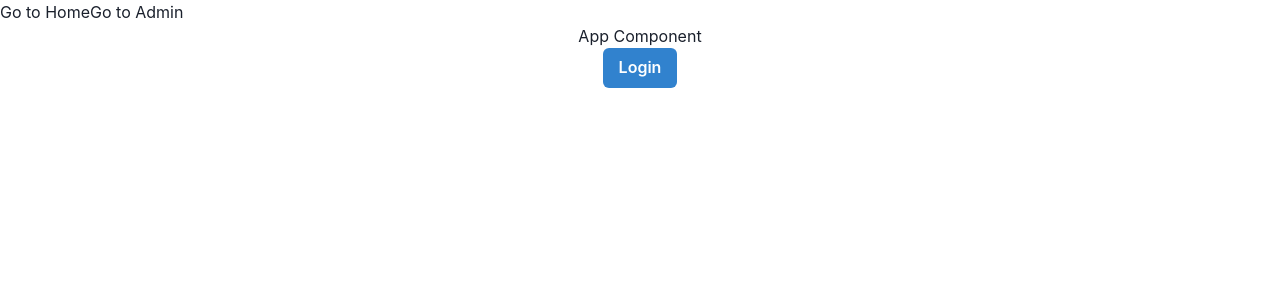
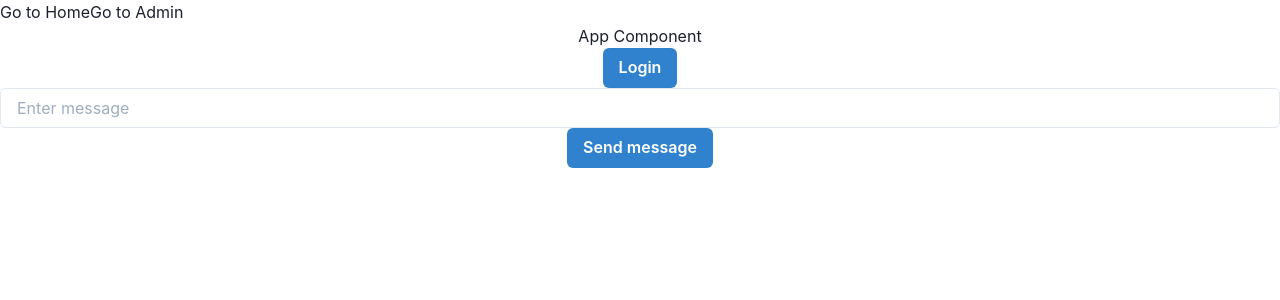
Before and after one commit to seachai/jet-communications, a React (Create React App) app: page / in a window 1280 px wide. Shown: the top 300 px of the page. Built offline with nearby package versions, Linux system fonts and the light colour scheme.

Commit message:
websockets in progress

```diff
--- a/package.json
+++ b/package.json
@@ -13,6 +13,7 @@
     "@types/node": "^12.0.0",
     "@types/react": "^16.9.53",
     "@types/react-dom": "^16.9.8",
+    "cors": "^2.8.5",
     "dotenv": "^8.2.0",
     "express": "^4.17.1",
     "framer-motion": "^2.9.4",
@@ -22,6 +23,7 @@
     "react-router-dom": "^5.2.0",
     "react-scripts": "4.0.0",
     "socket.io": "^3.0.1",
+    "socket.io-client": "^3.0.1",
     "typescript": "^4.0.3",
     "web-vitals": "^0.2.4"
   },
--- a/src/App.tsx
+++ b/src/App.tsx
@@ -1,18 +1,42 @@
-import React, { useContext } from "react";
+import React, { useState, useEffect, useContext } from "react";
 import { useHistory } from "react-router-dom";
-import { Button, ButtonGroup } from "@chakra-ui/react";
+import { Button, ButtonGroup  , Input} from "@chakra-ui/react";
 import "./App.css";
 
 import { AuthContext } from "./AuthProvider";
 
+import io from 'socket.io-client';
+const ENDPOINT = "http://127.0.0.1:3001";
+
 function App() {
   const { login } = useContext(AuthContext);
   const history = useHistory();
+  const [message, setMessage] = useState("");
+  const socket = io(ENDPOINT);
+
+  useEffect(() => {
+    socket.on("connect", emitMessage);
+  }, [])
+
 
   const handleLogin = () => {
     login("new auth");
     history.push("/admin");
   };
+
+  const handleChange = (event) => {
+    setMessage(event.target.value)
+  }
+
+  const emitMessage = (socket) => {
+    socket.emit("send-message", message);
+  }
+
+  const handleSubmit = (e) => {
+    e.preventDefault();
+    emitMessage();
+    setMessage('');
+  }
 
   return (
     <div className='App'>
@@ -20,6 +44,10 @@ function App() {
       <Button onClick={handleLogin} colorScheme='blue'>
         Login
       </Button>
+      <form onSubmit={handleSubmit}>
+        <Input type="text" placeholder={"Enter message"} value={message} onChange={handleChange} />
+        <Button type="submit" colorScheme='blue'>Send message</Button>
+      </form>
     </div>
   );
 }
--- a/webpack.config.js
+++ b/webpack.config.js
@@ -12,7 +12,7 @@ module.exports = {
     compress: true,
     port: 8080,
     proxy: {
-      "/api": "http://localhost:3000",
+      "/": "http://localhost:3001",
     },
   },
   output: {
```
Also changed, not shown: 2 other files (tests, documents, lock files or other folders).
